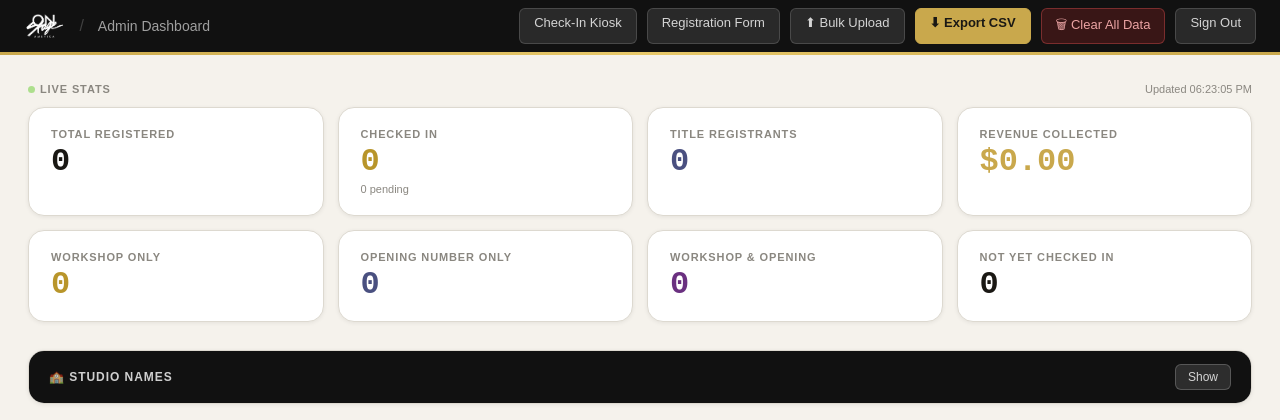
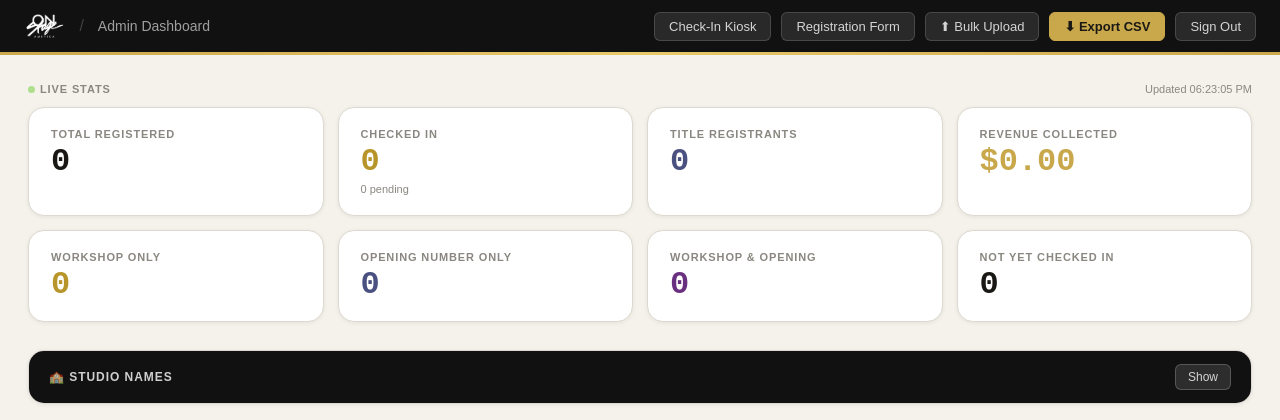
Before and after one commit to Ksmishra123/Workshop, a Flask app: page /admin in a window 1280 px wide. Shown: the top 420 px of the page. Run offline with Flask 3, Linux system fonts and the light colour scheme; the visitor is signed in with stand-in values (Sample User, id 1); data that the repository does not hold is empty; some libraries are stand-ins or nearby versions.

Commit message:
Remove Clear All Data button and route — live registrations in system
Co-Authored-By: Claude Sonnet 4.6 <noreply@anthropic.com>

```diff
--- a/app.py
+++ b/app.py
@@ -541,17 +541,6 @@ def admin_undo_checkin():
     db.session.commit()
     return jsonify({'success': True})
 
-@app.route('/admin/clear-all', methods=['POST'])
-def admin_clear_all():
-    if not session.get('admin'):
-        abort(403)
-    data = request.get_json()
-    if (data.get('confirm') or '').strip().upper() != 'CONFIRM':
-        return jsonify({'error': 'Confirmation phrase did not match'}), 400
-    count = Registration.query.count()
-    Registration.query.delete()
-    db.session.commit()
-    return jsonify({'deleted': count})
 
 @app.route('/admin/logout')
 def admin_logout():
--- a/templates/admin.html
+++ b/templates/admin.html
@@ -153,7 +153,6 @@
     <a href="/register" class="topbar-btn">Registration Form</a>
     <a href="/admin/upload" class="topbar-btn">⬆ Bulk Upload</a>
     <a href="/admin/export" class="topbar-btn primary">⬇ Export CSV</a>
-    <button class="topbar-btn" onclick="openWipeModal()" style="background:rgba(180,40,40,0.25);border-color:rgba(220,80,80,0.4);color:rgba(255,180,180,0.9);">🗑 Clear All Data</button>
     <a href="/admin/logout" class="topbar-btn">Sign Out</a>
   </div>
 </div>
```
